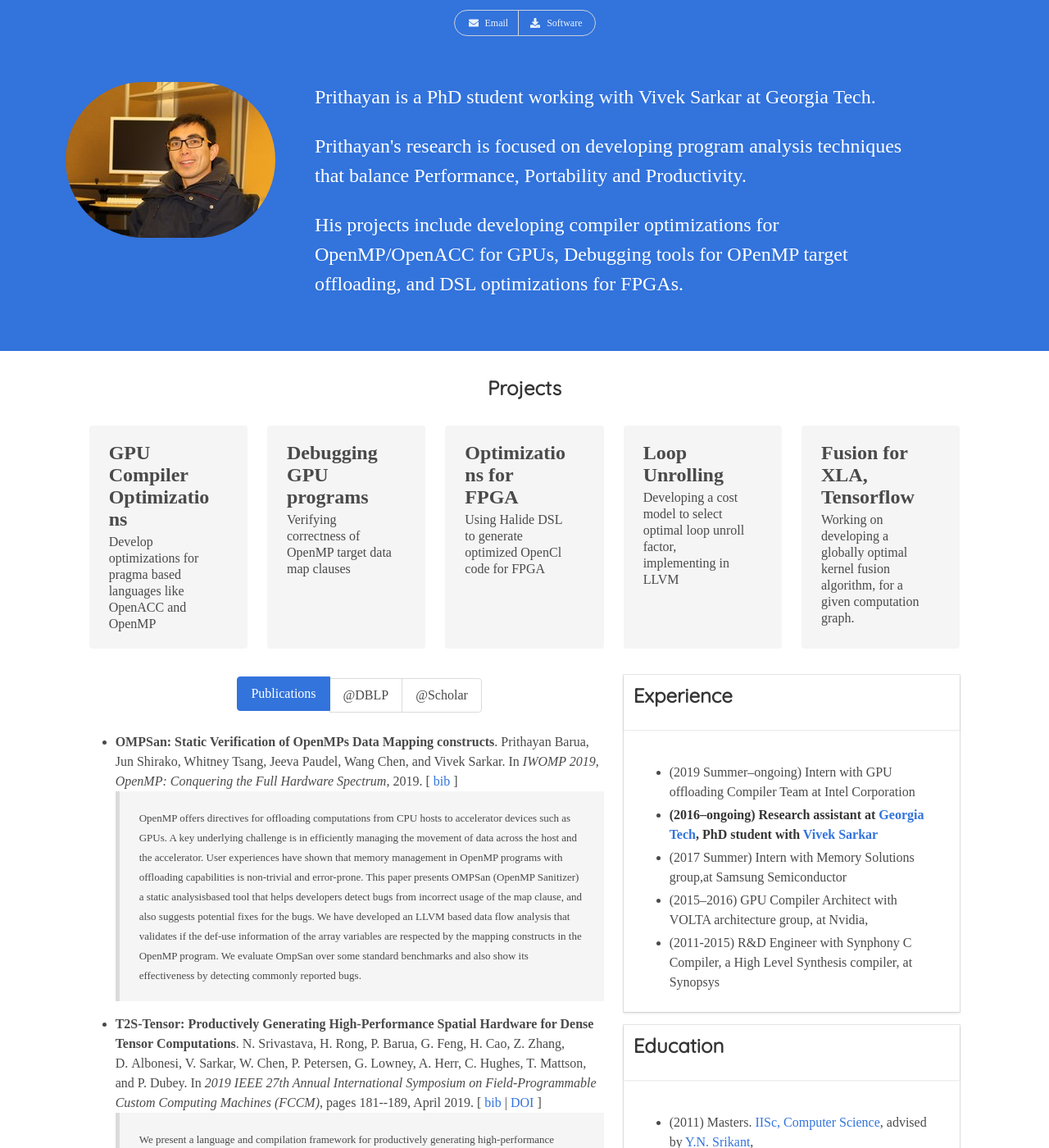
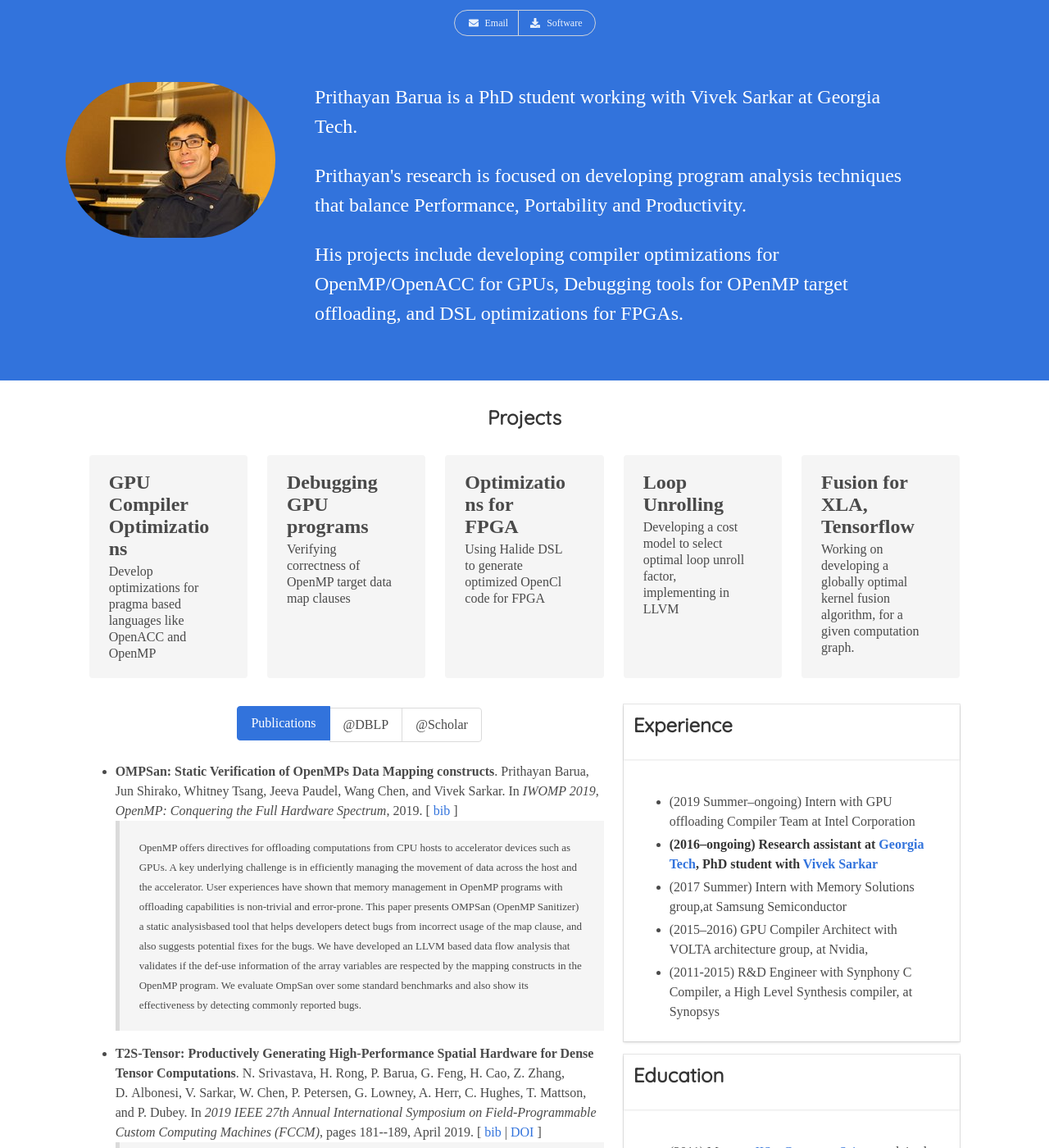
Before and after one commit to prithayan/prithayan.github.io, a Jekyll site: the page built from index.html, in a window 1280 px wide and 1400 px high. Shown: the whole window at 82% size. Built offline with Jekyll 4.4.1, drawn with Linux system fonts in a browser that asks for light colours; nearby versions of some CDN libraries; some web fonts are replaced.

Commit message:
Update index.html

```diff
--- a/index.html
+++ b/index.html
@@ -33,7 +33,7 @@
       </figure>
       <div class="media-content" style="font-size: 1.5rem; max-width: 45rem;">
         <p>
-          Prithayan is a PhD student working with <a
+          Prithayan Barua is a PhD student working with <a
                   href="http://vsarkar.rice.edu/">Vivek Sarkar</a> at Georgia Tech.
         </p>
         <p style="padding-top:1em">
@@ -197,7 +197,7 @@
         <div id="Other" class="card"
           style="width:40em;margin-top:1em;margin-right:1em">
           <div class="card-header">
-            <h3 class="card-header-title">Education</h3>
+            <h3 class="card-header-title">Hobby</h3>
           </div>
           <div class="card-content">
             <ul class="content">
```
